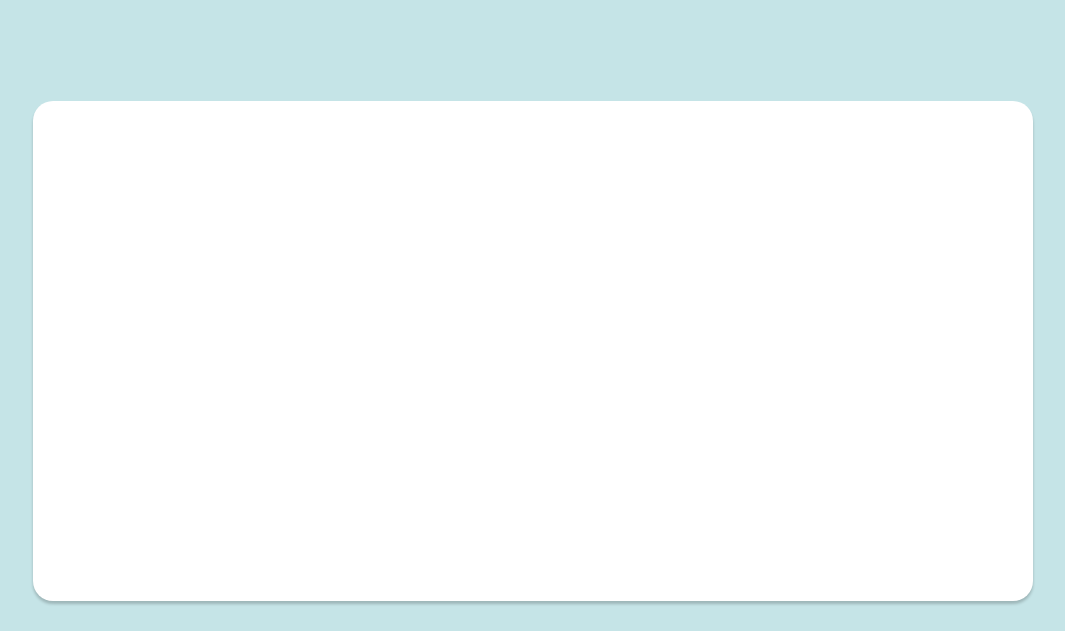
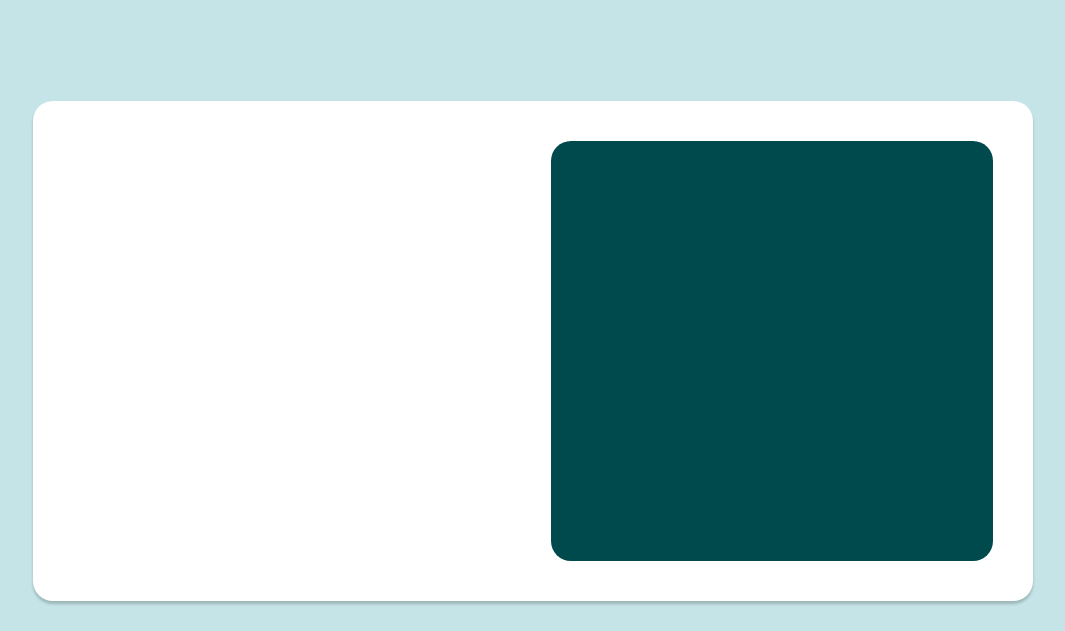
Before and after one commit to pedrosaito1/js-tip-calculator-app, a plain HTML site: page index.html in a window 1280 px wide. Shown: the part 169-800 px from the top of the page, without its empty margins (107-1172 px from the left). Drawn offline with Linux system fonts and the light colour scheme.

Commit message:
create sections on container

```diff
--- a/index.html
+++ b/index.html
@@ -21,8 +21,12 @@
 
     <main>
         <div class="container">
-            <div class="box-1"></div>
-            <div class="box-2"></div>
+            <section class="box inputs">
+
+            </section>
+            <section class="box output">
+
+            </section>
         </div>
     </main>
 </body>
--- a/styles/style.css
+++ b/styles/style.css
@@ -16,11 +16,23 @@ main {
 
 .container {
     display: flex;
+    justify-content: space-between;
     align-items: center;
     margin: 0 auto;
+    padding: 40px;
     max-width: 1000px;
     height: 500px;
     background-color: #FFF;
     border-radius: 20px;
     box-shadow: 0 3px 3px rgb(0 0 0 / 20%);
 }
+
+.box {
+    height: 100%;
+    width: 48%;
+}
+
+.output {
+    background-color: hsl(183, 100%, 15%);
+    border-radius: 20px;
+}
```
